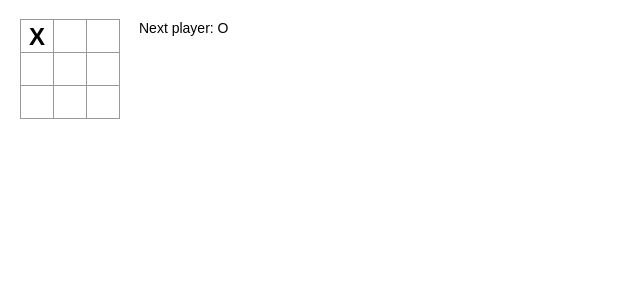
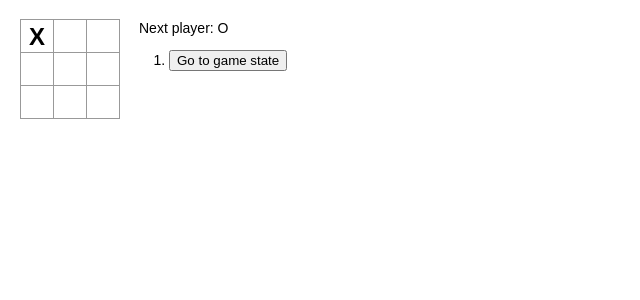
Before and after one commit to whanata/tic-tac-toe-react, a React (Create React App) app: page / in a window 1280 px wide. Both pictures are taken after a click on the button 37 px from the left and 36 px from the top of the page. Shown: the top 300 px of the page, without its empty margins (0-640 px from the left). Built offline with nearby package versions, Linux system fonts and the light colour scheme.

Commit message:
Time Travel kinda works

```diff
--- a/src/Game/Game.component.tsx
+++ b/src/Game/Game.component.tsx
@@ -16,6 +16,7 @@ export function Game(): JSX.Element {
   const [nextValue, setNextValue] = useState<TicTacToeValues>(TicTacToeValues.X);
   const [winner, setWinner] = useState<TicTacToeValues | null>(null);
   const [status, setStatus] = useState('');
+  const [moves, setMoves] = useState<ReadonlyArray<JSX.Element>>([]);
 
   const onSquareClick = useCallback(
     (value: number) => {
@@ -35,6 +36,24 @@ export function Game(): JSX.Element {
           })
         }
       ]);
+
+      setMoves(
+        history.map(
+          (step, move) => {
+            const description = move ? `Go to move #${move}` : 'Go to game state';
+
+            return (
+              <li>
+                <button onClick={() => jumpTo(move)}>{description}</button>
+              </li>
+            )
+          }
+        )
+      );
+
+      function jumpTo(index: number) {
+        setCurrentHistory(history[index]);
+      }
 
       if (nextValue === TicTacToeValues.X) {
         setNextValue(TicTacToeValues.O);
@@ -96,7 +115,7 @@ export function Game(): JSX.Element {
       </div>
       <div className="game-info">
         <div>{status}</div>
-        <ol>{/* TODO */}</ol>
+        <ol>{moves}</ol>
       </div>
     </div>
   );
```
